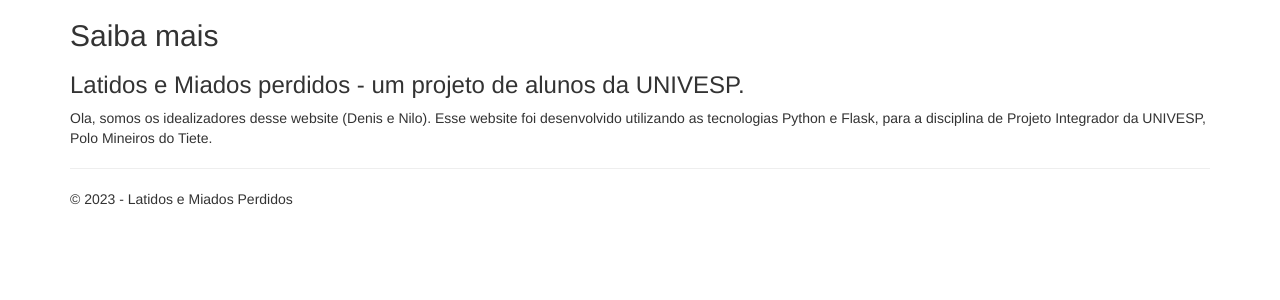
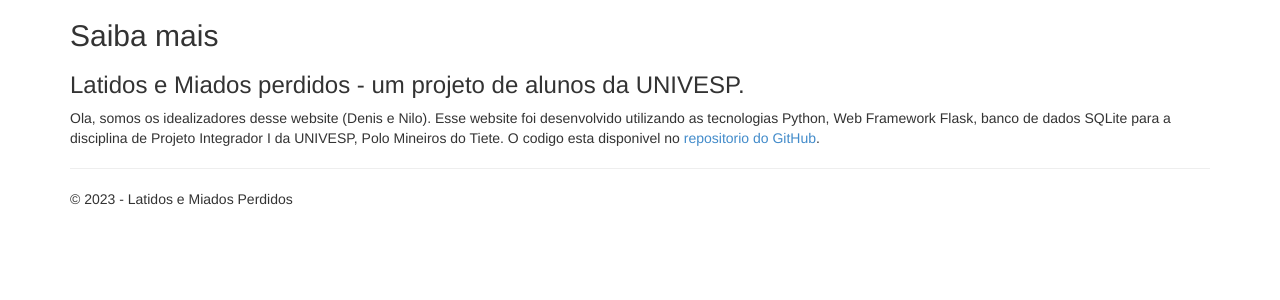
Before and after one commit to Nilo-Univesp/vagas-emprego, a Flask app: page /about in a window 1280 px wide. Shown: the part 51-351 px from the top of the page. Run offline with Flask 2, Linux system fonts and the light colour scheme; parts of the project's set-up code (start-up, migrations or seed data) failed here and were passed over; some libraries are stand-ins or nearby versions.

Commit message:
Atualização de correção

```diff
--- a/LatidosMiadosPerdidos/LatidosMiadosPerdidos/__init__.py
+++ b/LatidosMiadosPerdidos/LatidosMiadosPerdidos/__init__.py
@@ -6,6 +6,7 @@
 from flask import Flask
 app = Flask(__name__)
 app.config['MAX_CONTENT_LENGTH'] = 16 * 1024 * 1024  # 16 MB
-app.config['UPLOAD_FOLDER'] = '/tmp' if os.name == 'posix' else os.environ.get('TEMP')
+app.config['UPLOAD_FOLDER'] = os.path.join(os.path.dirname(__file__), 'static')
+#app.config['UPLOAD_FOLDER'] = '/tmp' if os.name == 'posix' else os.environ.get('TEMP')
 
 import LatidosMiadosPerdidos.views
--- a/LatidosMiadosPerdidos/LatidosMiadosPerdidos/templates/about.html
+++ b/LatidosMiadosPerdidos/LatidosMiadosPerdidos/templates/about.html
@@ -5,7 +5,9 @@
 <h2>{{ title }}</h2>
 <h3>{{ message }}</h3>
 
-<p>Ola, somos os idealizadores desse website (Denis e Nilo). Esse website foi desenvolvido utilizando as tecnologias Python e Flask,
-    para a disciplina de Projeto Integrador da UNIVESP, Polo Mineiros do Tiete.</p>
+<p>Ola, somos os idealizadores desse website (Denis e Nilo). Esse website foi desenvolvido utilizando as tecnologias Python, Web Framework Flask, banco de dados SQLite
+    para a disciplina de Projeto Integrador I da UNIVESP, Polo Mineiros do Tiete. O codigo esta disponivel no
+    <a href="https://github.com/Nilo-Univesp/latidos-e-miados">repositorio do GitHub</a>.
+</p>
 
 {% endblock %}
--- a/LatidosMiadosPerdidos/LatidosMiadosPerdidos/views.py
+++ b/LatidosMiadosPerdidos/LatidosMiadosPerdidos/views.py
@@ -11,7 +11,7 @@
 from LatidosMiadosPerdidos.pet_database import PetDatabase
 
 # Set the path to the database file in the temporary directory
-db_path = os.path.join(app.config['UPLOAD_FOLDER'], 'pets.db')
+db_path = 'pets.db' #os.path.join(app.config['UPLOAD_FOLDER'], 'pets.db')
 
 @app.route('/')
 @app.route('/home')
```
Also changed, not shown: LatidosMiadosPerdidos/pets.db.
